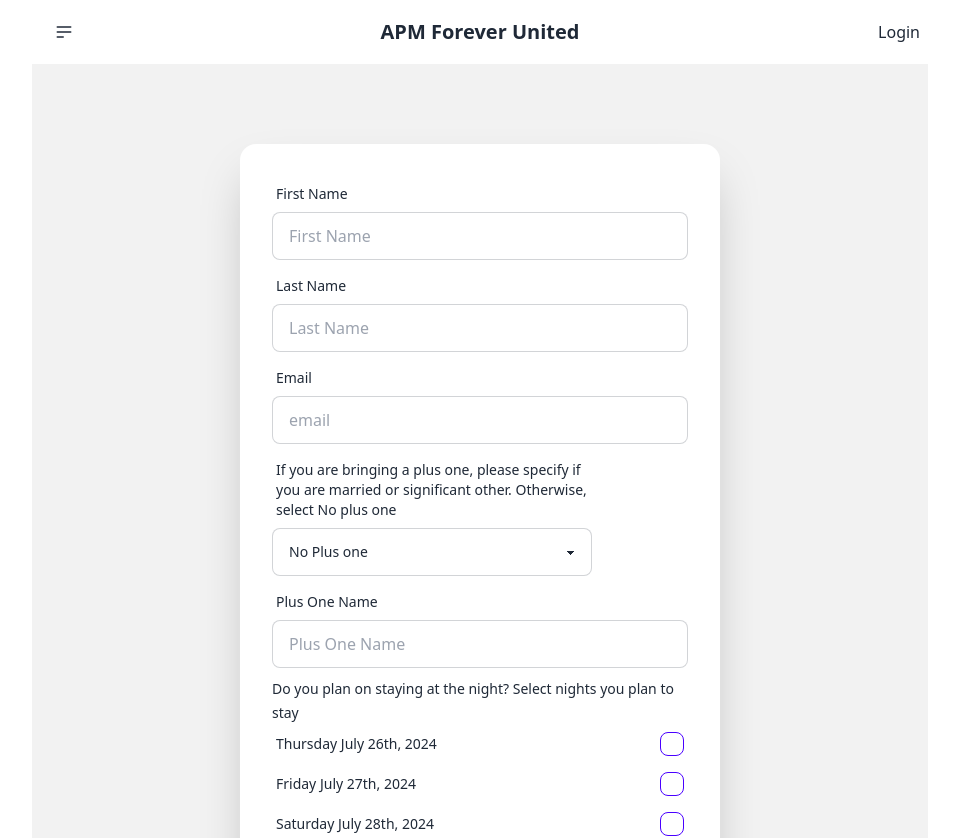
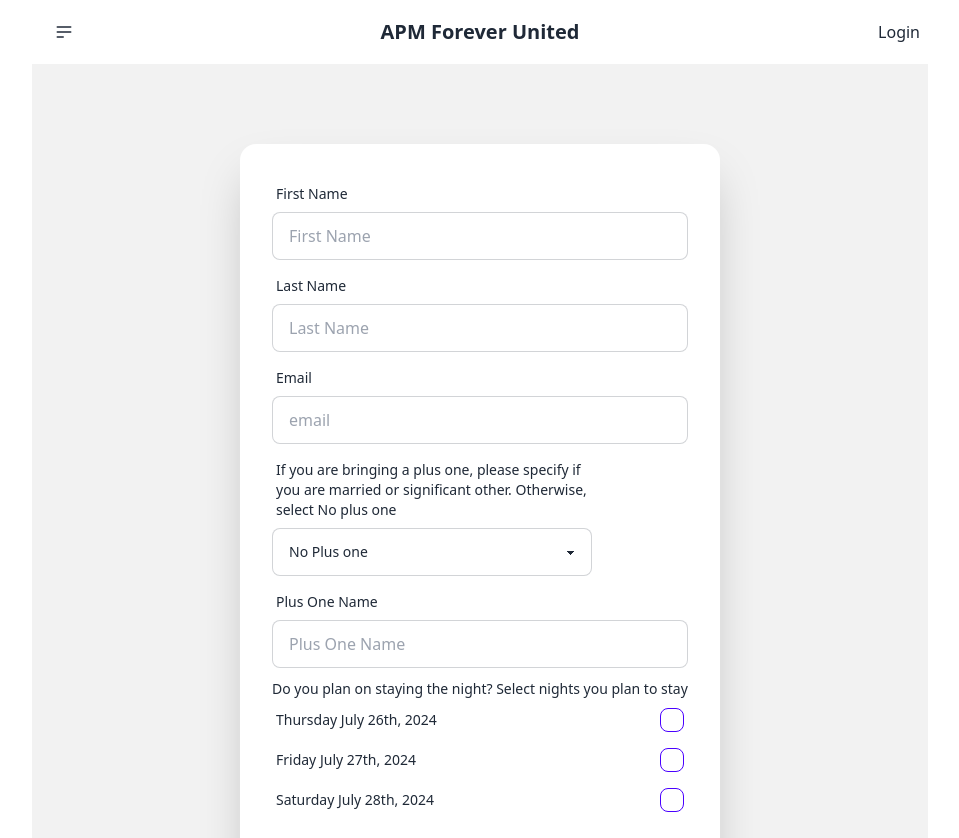
Before and after one commit to mjblessent/apmforeverunited, a React (Vite) app: page /eventregister in a window 1280 px wide. Shown: the top 838 px of the page, without its empty margins (160-1119 px from the left). Built offline with nearby package versions, Linux system fonts and the light colour scheme; no server answers; the database is empty.

Commit message:
fixed typo in form

```diff
--- a/src/components/EventReg/EventFormA.tsx
+++ b/src/components/EventReg/EventFormA.tsx
@@ -116,7 +116,7 @@ const EventFormUA = () => {
                         </div>
                         <div className="form-control">
                             <ul>
-                            <span className="label-text">Do you plan on staying at the night? Select nights you plan to stay</span>
+                            <span className="label-text">Do you plan on staying the night? Select nights you plan to stay</span>
                                 <li>
                                     <label className="label cursor-pointer">
                                         <span className="label-text">Thursday July 26th, 2024</span>
--- a/src/components/EventReg/EventFormUA.tsx
+++ b/src/components/EventReg/EventFormUA.tsx
@@ -114,7 +114,7 @@ const EventFormUA = () => {
                         </div>
                         <div className="form-control">
                             <ul>
-                            <span className="label-text">Do you plan on staying at the night? Select nights you plan to stay</span>
+                            <span className="label-text">Do you plan on staying the night? Select nights you plan to stay</span>
                                 <li>
                                     <label className="label cursor-pointer">
                                         <span className="label-text">Thursday July 26th, 2024</span>
```
